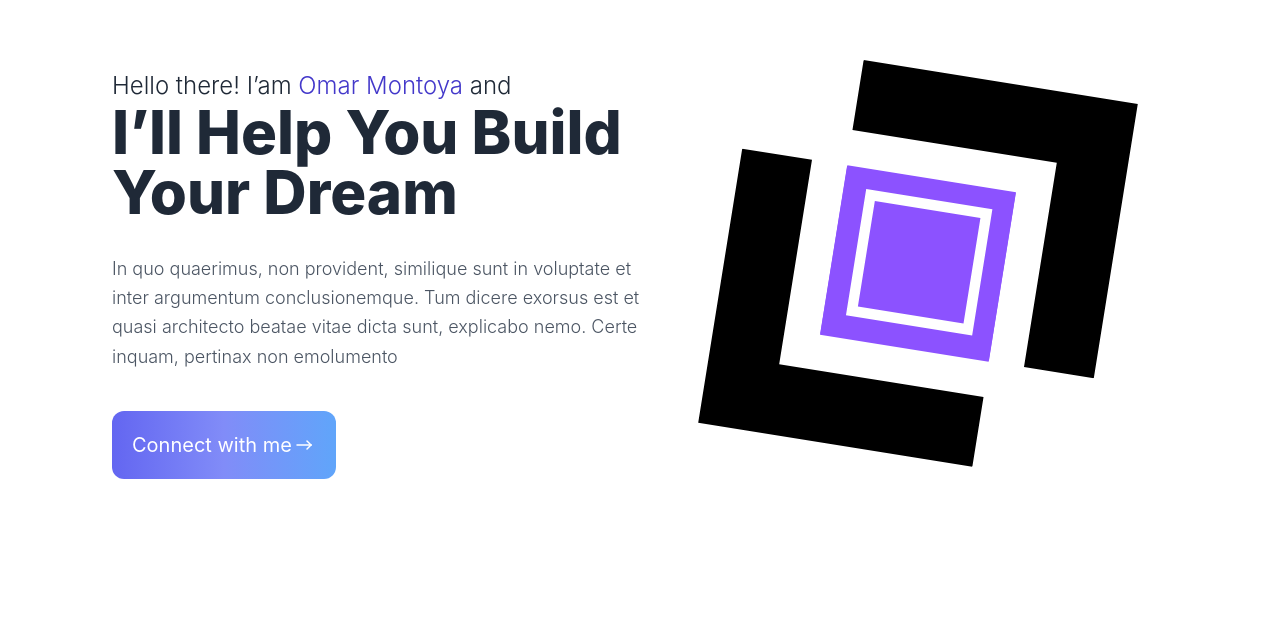
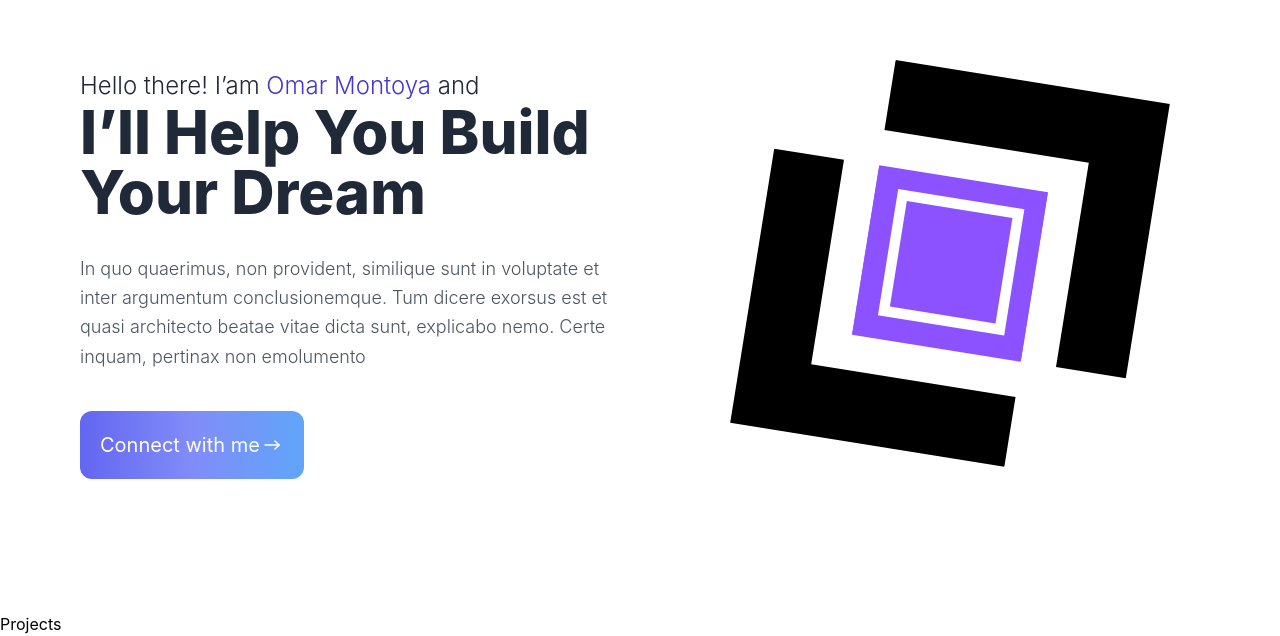
Before and after one commit to montycode/next-portfolio, a Next.js app: page / in a window 1280 px wide. Shown: the part 380-1016 px from the top of the page. Before the commit the page ends 992 px from the top, so only its background shows below. Built offline with nearby package versions, Linux system fonts and the light colour scheme.

Commit message:
Create Projects Component

```diff
--- /dev/null
+++ b/components/Projects.jsx
@@ -0,0 +1,11 @@
+import React from 'react'
+
+const Projects = () => {
+    return (
+        <div>
+            Projects
+        </div>
+    )
+}
+
+export default Projects
--- a/pages/index.js
+++ b/pages/index.js
@@ -1,10 +1,11 @@
 import styles from '../styles/Home.module.css'
-import { Header } from '../components';
+import { Header, Projects } from '../components';
 
 const Home = () => {
   return (
-    <div className={styles.container}>
+    <div>
       <Header />
+      <Projects />
     </div>
   )
 };
```
